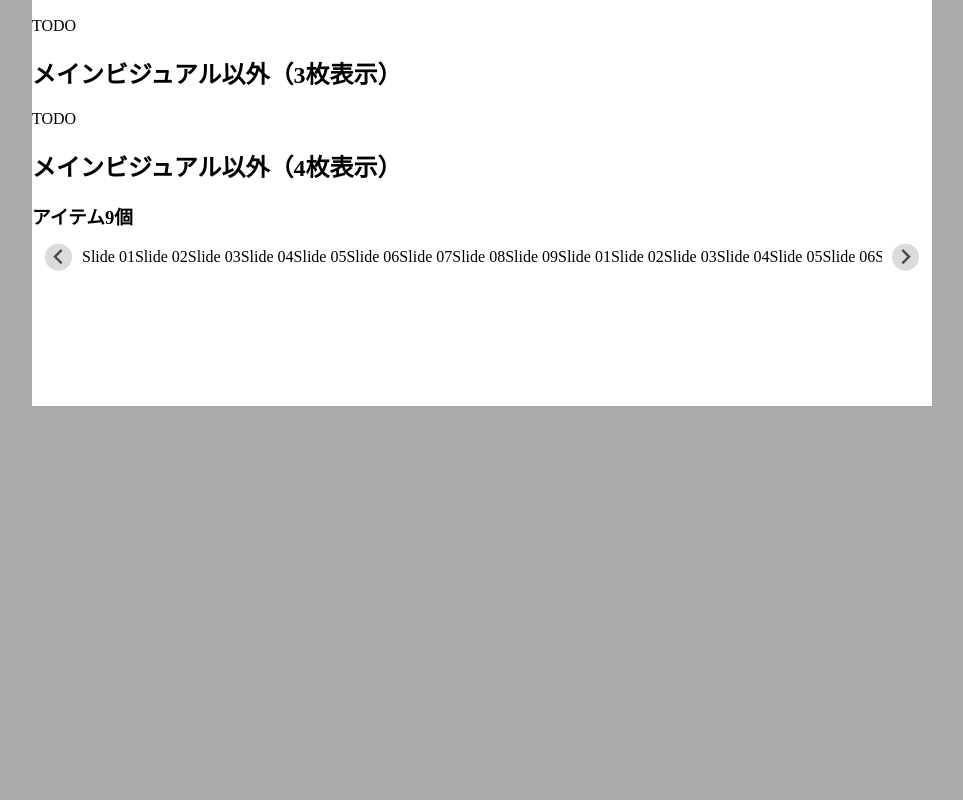
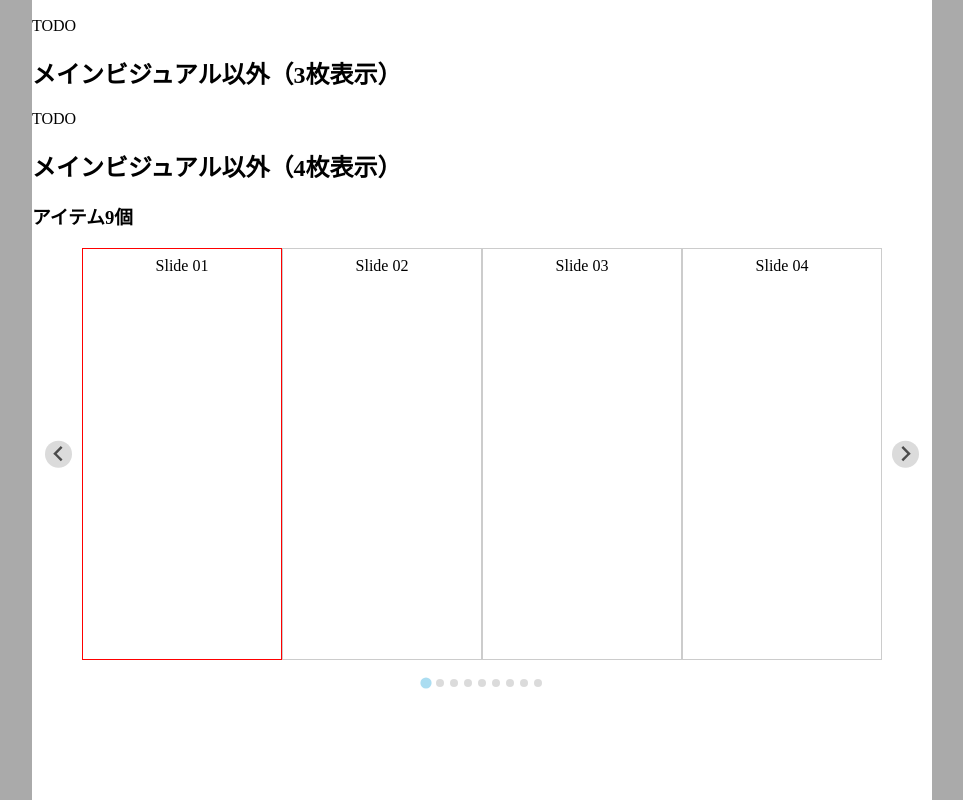
Before and after one commit to ruedap/lab.ruedap.com, a website: page splide/index2.html in a window 1280 px wide. Shown: the part 118-918 px from the top of the page, without its empty margins (158-1121 px from the left). Before the commit the page ends 800 px from the top, so only its background shows below. Drawn offline with Linux system fonts and the light colour scheme.

Commit message:
2025/06/21 16:18:04

```diff
--- a/splide/index2.html
+++ b/splide/index2.html
@@ -106,7 +106,7 @@
         border-color: #f00;
       }
 
-      .d-Splide-container {
+      .d-Splide-item {
         border: 1px solid rgb(204, 204, 204);
         padding: 8px;
         width: 200px;
```
